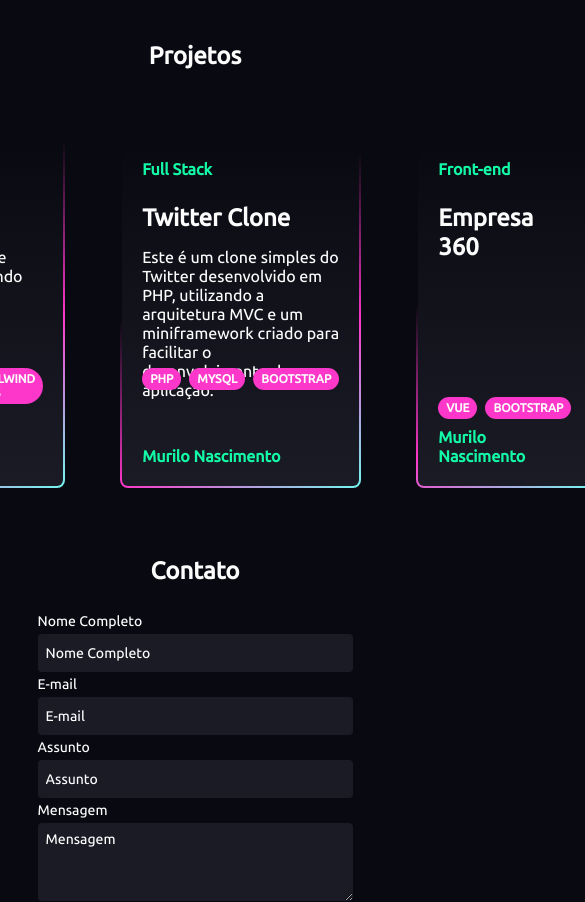
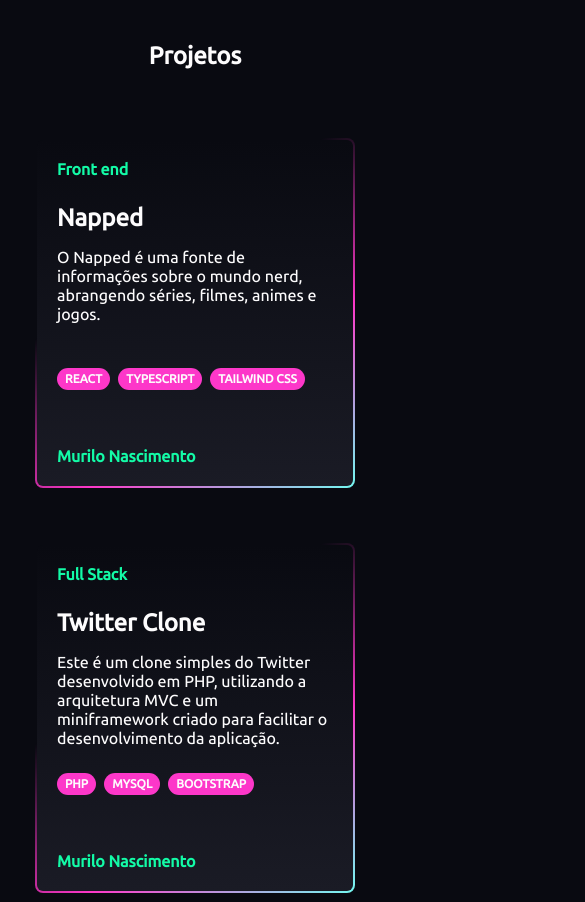
Before and after one commit to murilonicemento/my-portfolio, a Vue app: page / in a window 390 px wide. Shown: the part 1600-2502 px from the top of the page, 585 px wide, since content can reach past the window. Built offline with nearby package versions, Linux system fonts and the light colour scheme.

Commit message:
style(css): update media queries for better responsiveness

```diff
--- a/src/components/ProjectComponent.vue
+++ b/src/components/ProjectComponent.vue
@@ -11,10 +11,17 @@ import CardComponent from "./CardComponent.vue";
 <style scoped lang="css">
 .cards {
   display: flex;
+  flex-direction: column;
   align-items: center;
   justify-content: center;
   gap: 55px;
 
   margin-top: 68px;
 }
+
+@media (min-width: 1280px) {
+  .cards {
+    flex-direction: row;
+  }
+}
 </style>
```
